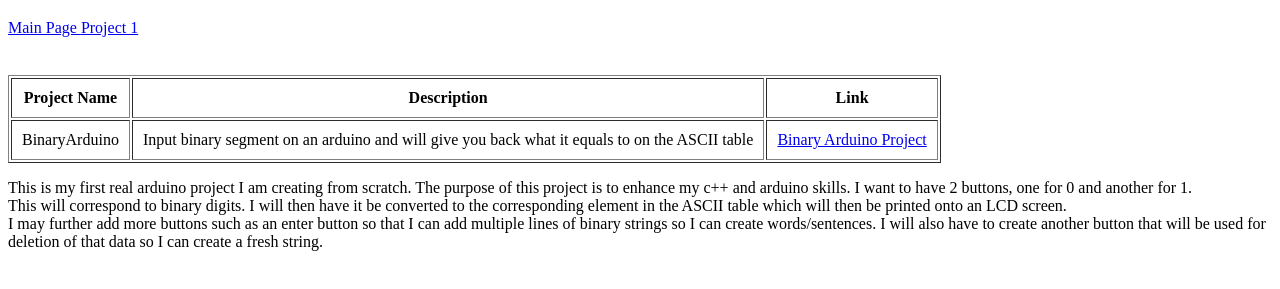
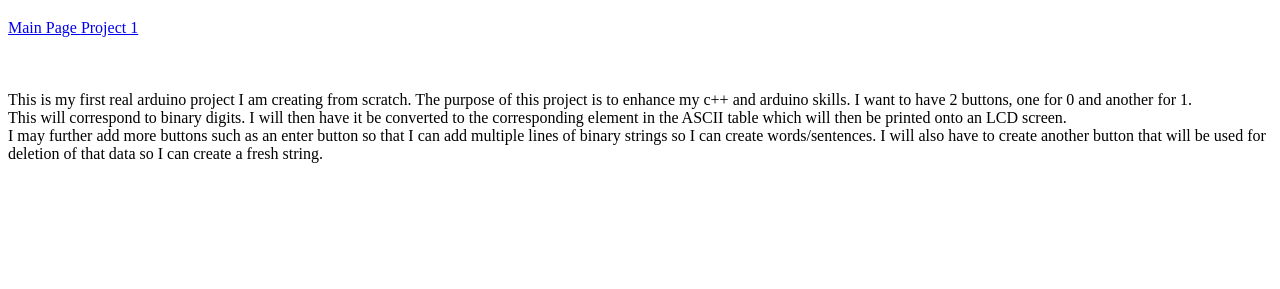
Before and after one commit to nworshek/Project-Portfolio, a plain HTML site: page BinaryArduino.html in a window 1280 px wide. Shown: the part 61-350 px from the top of the page. Drawn offline with Linux system fonts and the light colour scheme.

Commit message:
Add files via upload

```diff
--- a/BinaryArduino.html
+++ b/BinaryArduino.html
@@ -16,23 +16,6 @@
 
     <br>
 
-    <table border = "1" cellpadding = "10">
-        <thead>
-            <tr>
-                <th>Project Name</th>
-                <th>Description</th>
-                <th>Link</th>
-            </tr>
-        </thead>
-        <tbody>
-            <tr>
-                <td>BinaryArduino</td>
-                <td>Input binary segment on an arduino and will give you back what it equals to on the ASCII table</td>
-                <td><a href="BinaryArduino.html">Binary Arduino Project</a></td>
-            </tr>
-        </tbody>
-    </table>
-
     <p>This is my first real arduino project I am creating from scratch. The purpose of this project is to enhance
         my c++ and arduino skills. I want to have 2 buttons, one for 0 and another for 1.<br> This will correspond to
         binary digits. I will then have it be converted to the corresponding element in the ASCII table which
```
